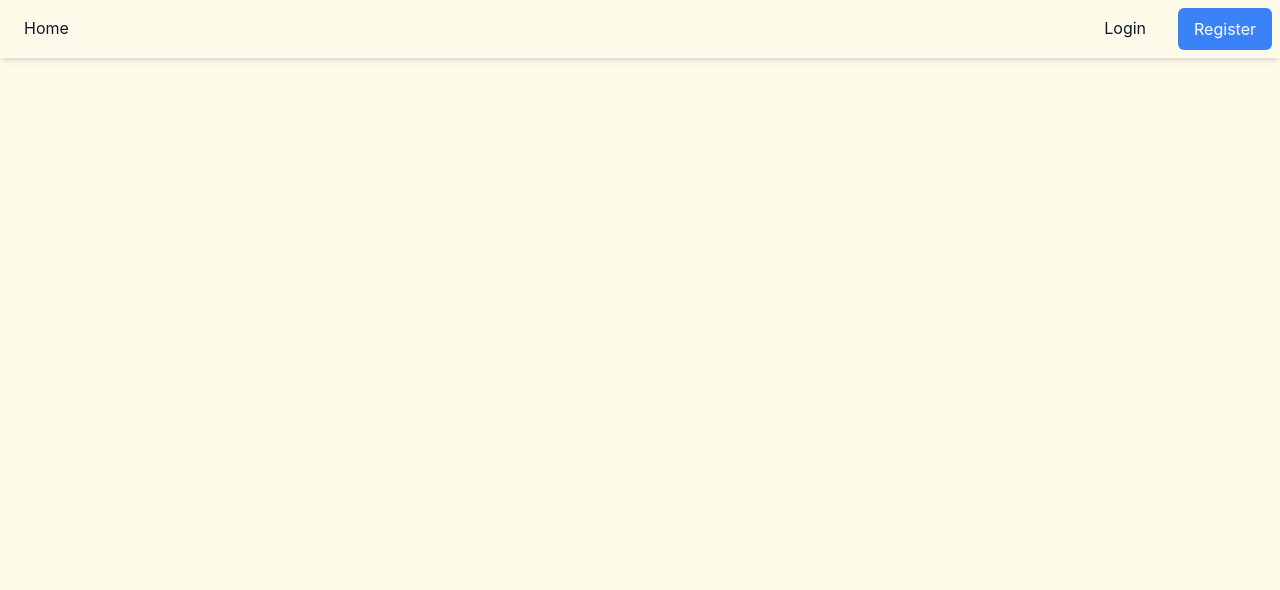
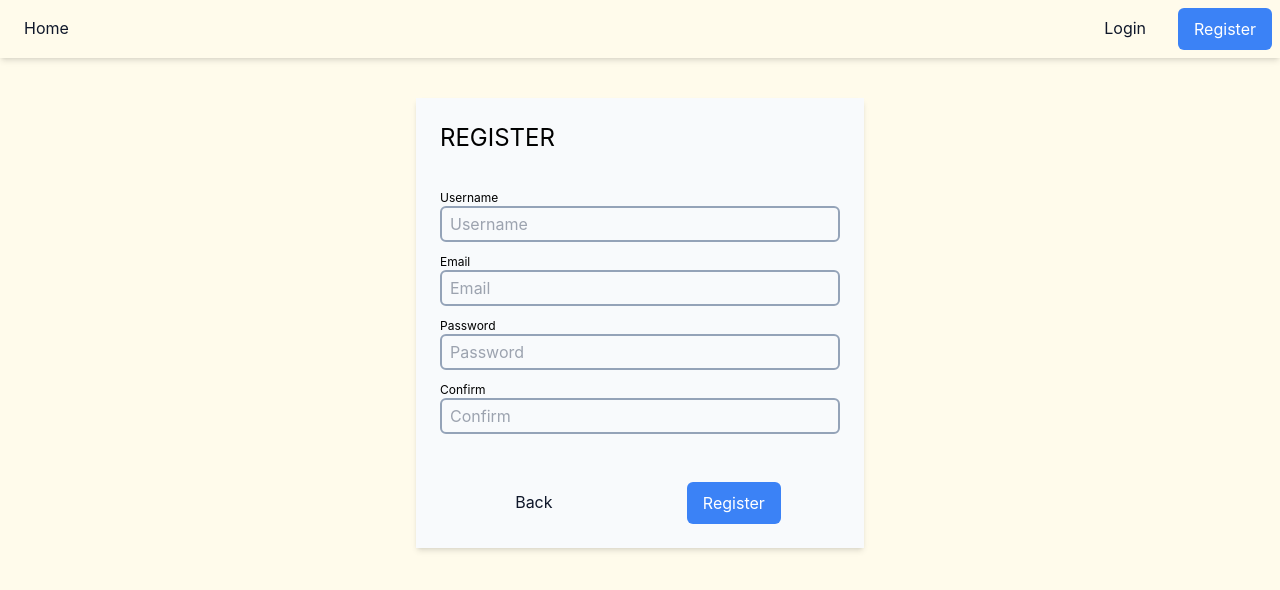
Before and after one commit to tedhn/blog, a React (Create React App) app: page /register in a window 1280 px wide. Before the commit this address had no page. Shown: the top 590 px of the page. Built offline with nearby package versions, Linux system fonts and the light colour scheme.

Commit message:
added loading animations

```diff
--- a/package.json
+++ b/package.json
@@ -9,6 +9,7 @@
 		"react-dom": "^18.2.0",
 		"react-router-dom": "^6.3.0",
 		"react-scripts": "5.0.1",
+		"react-spinners": "^0.13.4",
 		"react-toastify": "^9.0.7",
 		"typescript": "^4.4.2",
 		"web-vitals": "^2.1.0"
@@ -41,7 +42,6 @@
 	},
 	"devDependencies": {
 		"@testing-library/jest-dom": "^5.14.1",
-		"gh-pages": "^4.0.0",
 		"@testing-library/react": "^13.0.0",
 		"@testing-library/user-event": "^13.2.1",
 		"@types/jest": "^27.0.1",
@@ -50,6 +50,7 @@
 		"@types/react-dom": "^18.0.0",
 		"@types/react-router-dom": "^5.3.3",
 		"autoprefixer": "^10.4.7",
+		"gh-pages": "^4.0.0",
 		"postcss": "^8.4.14",
 		"tailwindcss": "^3.1.6"
 	}
--- a/src/App.tsx
+++ b/src/App.tsx
@@ -10,8 +10,9 @@ import "react-toastify/dist/ReactToastify.css";
 import Nav from "./Components/Nav/Nav";
 import PostBoard from "./Pages/PostBoard/PostBoard";
 
+
+// TODO fix up UI for deleting posts
 // TODO change authroized members for diff users
-// TODO ADD LOADING ANIMATIONS
 
 function App() {
 	const [user, setUser] = useState(undefined);
@@ -32,12 +33,11 @@ function App() {
 			/>
 			<Nav />
 			<Routes>
-				<Route path='/blog' element={<PostBoard />} >
-					<Route path='login' element={<Login setUser={setUser} />} />
-					<Route path='register' element={<Register />} />
-					<Route path='upload' element={<Upload user={user} />} />
-					<Route path='mypost' element={<PostBoard user={user} />} />
-				</Route>
+				<Route path='/' element={<PostBoard />} />
+				<Route path='/login' element={<Login setUser={setUser} />} />
+				<Route path='/register' element={<Register />} />
+				<Route path='/upload' element={<Upload user={user} />} />
+				<Route path='/mypost' element={<PostBoard user={user} />} />
 			</Routes>
 		</div>
 	);
--- a/src/Pages/Login/Login.tsx
+++ b/src/Pages/Login/Login.tsx
@@ -1,6 +1,7 @@
 import axios from "axios";
 import React, { useState } from "react";
 import { useNavigate } from "react-router-dom";
+import { ClimbingBoxLoader } from "react-spinners";
 import { toast } from "react-toastify";
 
 interface propsType {
@@ -10,6 +11,7 @@ interface propsType {
 const Login: React.FC<propsType> = ({ setUser }) => {
 	const [email, setEmail] = useState("ted@gmail.com");
 	const [password, setPassword] = useState("123123");
+	const [isLoading, setIsLoading] = useState(false);
 	const navigate = useNavigate();
 
 	const notifySuccess = (user: string) =>
@@ -17,6 +19,7 @@ const Login: React.FC<propsType> = ({ setUser }) => {
 	const notifyFailure = (msg: string) => toast.error(msg);
 
 	const handleLogin = async () => {
+		setIsLoading(true);
 		try {
 			const response = await axios.post(
 				"http://localhost:1338/api/auth/local",
@@ -31,13 +34,16 @@ const Login: React.FC<propsType> = ({ setUser }) => {
 			navigate("/");
 			notifySuccess(response.data.user.username);
 			setUser(response.data.user);
+			setIsLoading(false);
 		} catch (e: any) {
 			switch (e.response.status) {
 				case 400: {
+					setIsLoading(false);
 					notifyFailure("Incorrect credentials.");
 					break;
 				}
 				default: {
+					setIsLoading(false);
 					notifyFailure("Error occured while logging in.");
 				}
 			}
@@ -47,7 +53,7 @@ const Login: React.FC<propsType> = ({ setUser }) => {
 	return (
 		<div className='container mx-auto my-10 flex justify-center items-center'>
 			<div className='container max-w-md min-w-sm  p-6 flex flex-col justify-around gap-9 mx-auto bg-slate-50 shadow-xl'>
-				<h2 className='uppercase text-2xl'>Login</h2>
+				<h2 className='uppercase text-2xl mx-auto'>Login</h2>
 				<div className='flex flex-col gap-3'>
 					<div className='flex flex-col'>
 						<label htmlFor='email' className='text-xs'>
@@ -80,6 +86,11 @@ const Login: React.FC<propsType> = ({ setUser }) => {
 					</div>
 				</div>
 
+				{isLoading ? (
+					<div className='mx-auto'>
+						<ClimbingBoxLoader size={10}/>
+					</div>
+				) : (
 					<div className='flex justify-around mt-3'>
 						<button className='btn-secondary' onClick={() => navigate("/")}>
 							Back
@@ -88,6 +99,7 @@ const Login: React.FC<propsType> = ({ setUser }) => {
 							Login
 						</button>
 					</div>
+				)}
 			</div>
 		</div>
 	);
--- a/src/Pages/PostBoard/PostBoard.tsx
+++ b/src/Pages/PostBoard/PostBoard.tsx
@@ -4,12 +4,14 @@ import axios from "axios";
 import { toast } from "react-toastify";
 import Post from "../../Components/Post/Post";
 
+import { ClimbingBoxLoader } from "react-spinners";
 interface propsTypes {
 	user?: any;
 }
 
 const PostBoard: React.FC<propsTypes> = ({ user }) => {
 	const [posts, setPosts] = useState<Array<any>>();
+	const [isLoading, setIsLoading] = useState(false);
 
 	useEffect(() => {
 		loadPosts();
@@ -23,6 +25,7 @@ const PostBoard: React.FC<propsTypes> = ({ user }) => {
 			const postsData = await getPost();
 			setPosts(postsData);
 		}
+		setIsLoading(false);
 	};
 
 	const deletePost = async (imageId: number) => {
@@ -65,7 +68,14 @@ const PostBoard: React.FC<propsTypes> = ({ user }) => {
 						);
 					})}
 				</div>
-			) : <div className="container mx-auto">Loading Posts</div>}
+			) : (
+				<div className='container mx-auto my-10 text-center'>
+					<div className='flex justify-center'>
+						<ClimbingBoxLoader size={10} />
+					</div>
+					<div>Loading Posts </div>
+				</div>
+			)}
 		</div>
 	);
 };
--- a/src/Pages/Register/Register.tsx
+++ b/src/Pages/Register/Register.tsx
@@ -1,6 +1,7 @@
 import axios from "axios";
 import React, { useState } from "react";
 import { useNavigate } from "react-router-dom";
+import { ClimbingBoxLoader } from "react-spinners";
 import { toast } from "react-toastify";
 
 const Register = () => {
@@ -8,13 +9,14 @@ const Register = () => {
 	const [email, setEmail] = useState("");
 	const [password, setPassword] = useState("");
 	const [confirm, setConfirm] = useState("");
-
+	const [isLoading, setIsLoading] = useState(false);
 	const navigate = useNavigate();
 
 	const notifySuccess = () => toast.success(`Welcome ${username}! 🎉`);
 	const notifyFailure = (msg: string) => toast.error(msg);
 
 	const handleRegister = async () => {
+		setIsLoading(true);
 		if (verifyPassword()) {
 			try {
 				const response = await axios.post(
@@ -29,13 +31,16 @@ const Register = () => {
 				localStorage.setItem("jwt", response.data.jwt);
 				navigate("/");
 				notifySuccess();
+				setIsLoading(false);
 			} catch (e: any) {
 				switch (e.response.status) {
 					case 400: {
+						setIsLoading(false);
 						notifyFailure("Incorrect credentials format.");
 						break;
 					}
 					default: {
+						setIsLoading(false);
 						notifyFailure("Error occured while registering.");
 					}
 				}
@@ -117,12 +122,20 @@ const Register = () => {
 					</div>
 				</div>
 
-				<div className='flex justify-around mt-3'>
-					<button onClick={() => navigate("/")}>Back</button>
-					<button onClick={handleRegister} className='btn-primary'>
-						Register
-					</button>
-				</div>
+				{isLoading ? (
+					<div className='mx-auto'>
+						<ClimbingBoxLoader size={10} />
+					</div>
+				) : (
+					<div className='flex justify-around mt-3'>
+						<button className='btn-secondary' onClick={() => navigate("/")}>
+							Back
+						</button>
+						<button className='btn-primary' onClick={handleRegister}>
+							Register
+						</button>
+					</div>
+				)}
 			</div>
 		</div>
 	);
--- a/src/Pages/Upload/Upload.tsx
+++ b/src/Pages/Upload/Upload.tsx
@@ -1,5 +1,6 @@
 import React, { useState } from "react";
 import { useNavigate } from "react-router-dom";
+import { ClimbingBoxLoader } from "react-spinners";
 import { toast } from "react-toastify";
 import { createPost, uploadImage } from "../../api";
 
@@ -7,9 +8,10 @@ interface propsTypes {
 	user: any;
 }
 
-const Upload: React.FC<propsTypes> = ({user}) => {
+const Upload: React.FC<propsTypes> = ({ user }) => {
 	const [image, setImage] = useState<any>();
 	const [caption, setCaption] = useState("");
+	const [isLoading, setIsLoading] = useState(false);
 
 	const navigate = useNavigate();
 
@@ -18,15 +20,18 @@ const Upload: React.FC<propsTypes> = ({user}) => {
 	const notifyFailure = (msg: string) => toast.error(msg);
 
 	const handleUpload = async () => {
+		setIsLoading(true);
 		try {
 			const response = await uploadImage(image);
 			createPost(response.data[0].id, caption, user.id);
 			navigate("/");
 			notifySuccess();
+			setIsLoading(false);
 		} catch (e: any) {
 			switch (e.response.status) {
 				default: {
 					notifyFailure("Error occured while Uploading.");
+					setIsLoading(false);
 				}
 			}
 		}
@@ -46,6 +51,12 @@ const Upload: React.FC<propsTypes> = ({user}) => {
 							}
 							className='px-1 py-2 border-solid border-b-2  border-slate-500 outline-0'
 						/>
+
+						{isLoading ? (
+							<div className='mx-auto'>
+								<ClimbingBoxLoader size={10} />
+							</div>
+						) : (
 							<div className='flex justify-evenly gap-4'>
 								<button onClick={() => navigate("/")} className='btn-secondary'>
 									Back
@@ -54,6 +65,7 @@ const Upload: React.FC<propsTypes> = ({user}) => {
 									Upload
 								</button>
 							</div>
+						)}
 					</>
 				) : (
 					<div className='flex gap-4 justify-around items-center'>
```
Also changed, not shown: 1 other file (tests, documents, lock files or other folders). Lines whose indentation alone changed are shown as unchanged.
